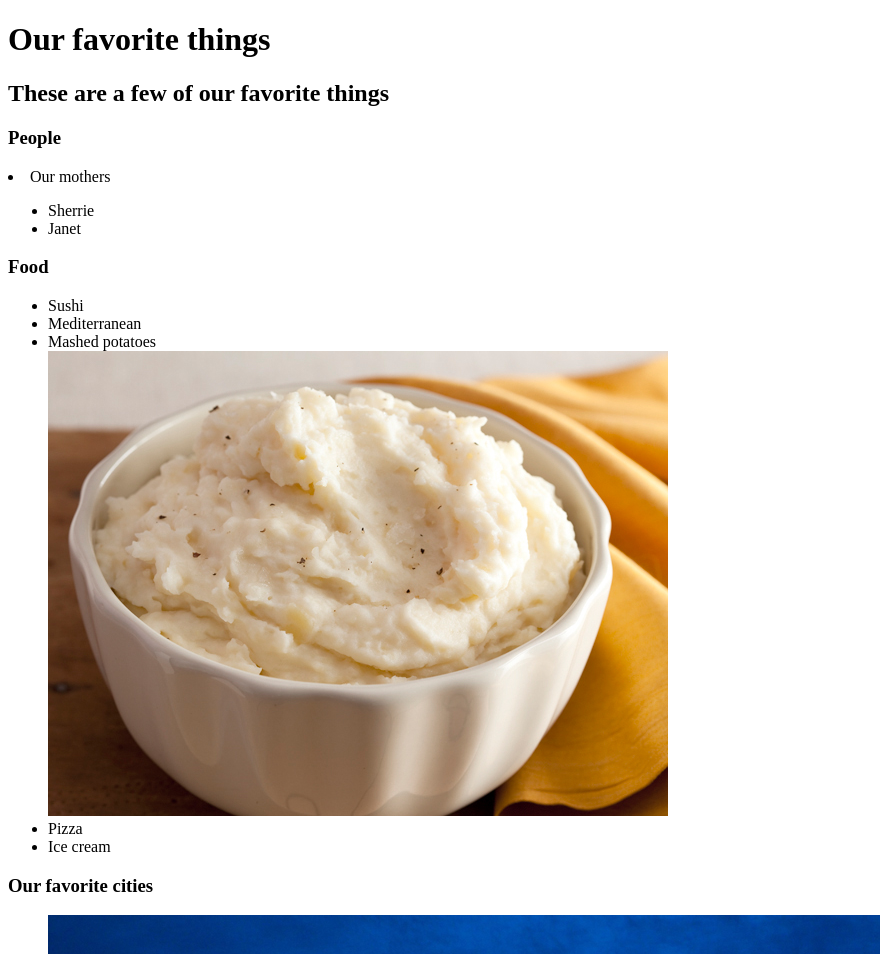
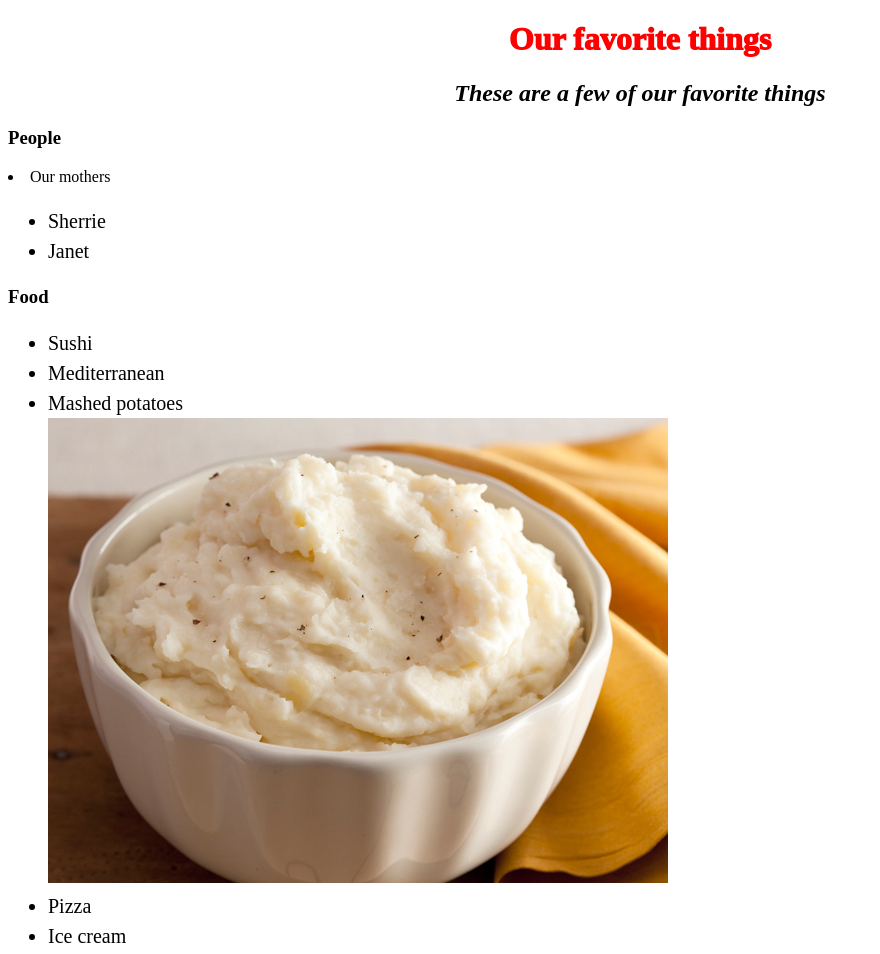
Before and after one commit to meaghanjones/my-first-webpage, a plain HTML site: page favorite-things.html in a window 1280 px wide. Shown: the top 954 px of the page, without its empty margins (0-880 px from the left). Drawn offline with Linux system fonts and the light colour scheme.

Commit message:
added CSS stylesheet

```diff
--- /dev/null
+++ b/css/styles.css
@@ -0,0 +1,20 @@
+h1 {
+  color: red;
+  text-align: center;
+  font-weight: 1000;
+}
+
+h2 {
+  font-style: italic;
+  text-align: center;
+}
+
+p {
+font-family: sans-serif;
+
+}
+
+ul {
+  font-size: 20px;
+  line-height: 30px;
+}
--- a/favorite-things.html
+++ b/favorite-things.html
@@ -1,6 +1,7 @@
 <!DOCTYPE html>
 <html>
   <head>
+    <link href ="css/styles.css" rel="stylesheet" type="text/css">
     <title>Our favorite things</title>
   </head>
   <body>
```
